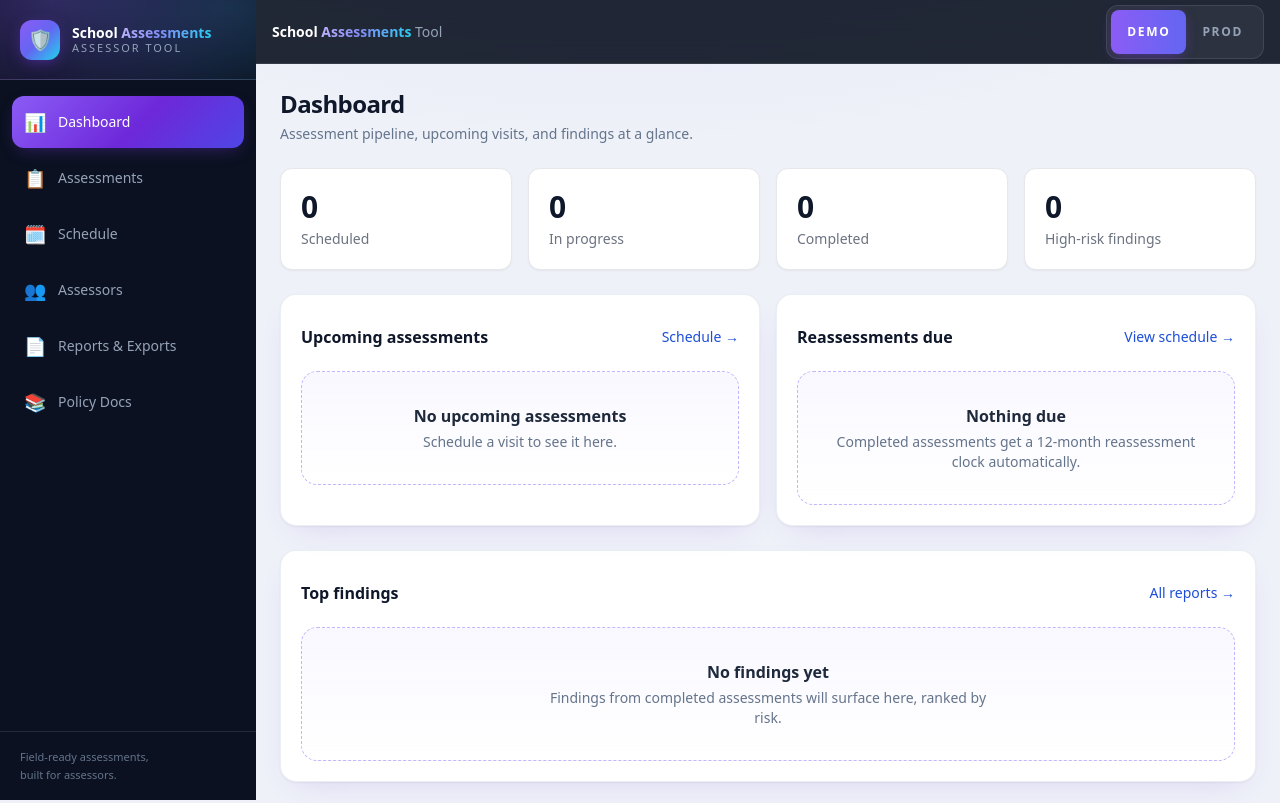
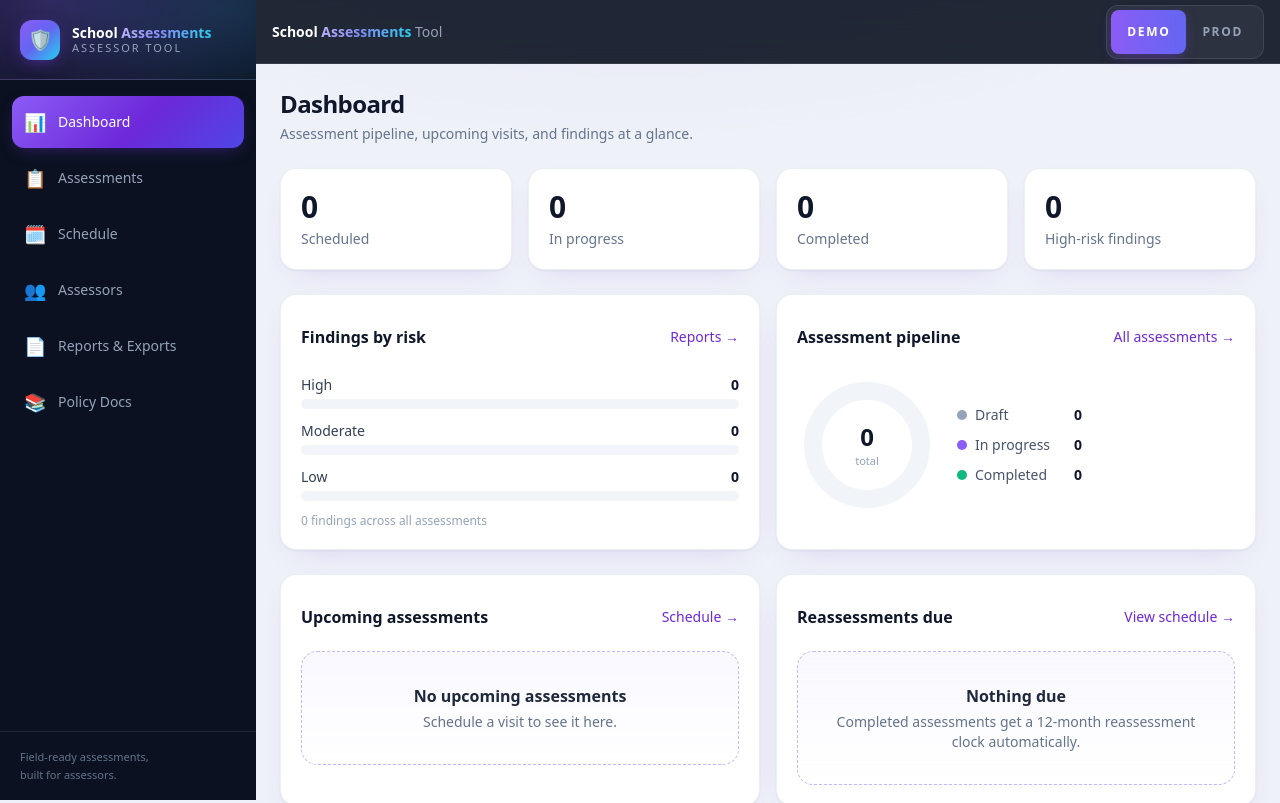
Before and after one commit to magoo853/school-assessments-tool, a Next.js app: page / in a window 1280 px wide. Shown: the top 803 px of the page. Built offline with nearby package versions, Linux system fonts and the light colour scheme.

Commit message:
Dashboard drill-downs, status filters, findings-by-risk and pipeline charts

```diff
--- a/app/assessments/page.tsx
+++ b/app/assessments/page.tsx
@@ -1,12 +1,13 @@
 "use client";
 
-import { useEffect, useState } from "react";
+import { Suspense, useEffect, useState } from "react";
 import Link from "next/link";
-import { useRouter } from "next/navigation";
+import { useRouter, useSearchParams } from "next/navigation";
 import {
   db,
   newAssessment,
   type Assessment,
+  type AssessmentStatus,
 } from "@/lib/store";
 import {
   TEMPLATES,
@@ -194,9 +195,31 @@ function NewAssessmentModal({ onClose }: { onClose: () => void }) {
 }
 
 export default function AssessmentsPage() {
+  return (
+    <Suspense>
+      <AssessmentsInner />
+    </Suspense>
+  );
+}
+
+const STATUS_FILTERS: { key: string; label: string }[] = [
+  { key: "all", label: "All" },
+  { key: "draft", label: "Draft" },
+  { key: "in_progress", label: "In progress" },
+  { key: "completed", label: "Completed" },
+];
+
+function AssessmentsInner() {
   const [mode] = useMode();
   const [showNew, setShowNew] = useState(false);
   const [, setTick] = useState(0);
+  const searchParams = useSearchParams();
+  const initialStatus = searchParams.get("status");
+  const [statusFilter, setStatusFilter] = useState<string>(
+    initialStatus && ["draft", "in_progress", "completed"].includes(initialStatus)
+      ? initialStatus
+      : "all"
+  );
 
   useEffect(() => {
     setTick((t) => t + 1);
@@ -204,6 +227,9 @@ export default function AssessmentsPage() {
 
   const assessments = db.assessments
     .list()
+    .filter((a: Assessment) =>
+      statusFilter === "all" ? true : a.status === (statusFilter as AssessmentStatus)
+    )
     .sort((a, b) => (b.createdAt > a.createdAt ? 1 : -1));
 
   return (
@@ -217,13 +243,34 @@ export default function AssessmentsPage() {
       />
       {mode === "prod" && <ProdNotice />}
 
+      {/* Status filter chips — also the drill-down target for dashboard stats */}
+      <div className="mb-4 flex flex-wrap gap-2">
+        {STATUS_FILTERS.map((f) => (
+          <button
+            key={f.key}
+            type="button"
+            onClick={() => setStatusFilter(f.key)}
+            aria-pressed={statusFilter === f.key}
+            className={`flex min-h-[44px] items-center rounded-full px-4 text-sm font-semibold transition-all ${
+              statusFilter === f.key
+                ? "bg-gradient-to-r from-violet-500 to-indigo-500 text-white shadow-[0_4px_14px_-4px_rgba(124,58,237,0.6)]"
+                : "border border-slate-200 bg-white text-slate-600 hover:border-violet-300 hover:text-violet-700"
+            }`}
+          >
+            {f.label}
+          </button>
+        ))}
+      </div>
+
       {assessments.length === 0 ? (
         <EmptyState
-          title={mode === "prod" ? "No assessments yet" : "No assessments yet"}
+          title={mode === "prod" ? "No assessments yet" : statusFilter === "all" ? "No assessments yet" : "Nothing here"}
           body={
             mode === "prod"
               ? "The live database is not connected, so no assessments are stored here."
-              : "Start your first walkthrough — pick a template, assign a lead assessor, and go."
+              : statusFilter === "all"
+                ? "Start your first walkthrough — pick a template, assign a lead assessor, and go."
+                : `No ${STATUS_FILTERS.find((f) => f.key === statusFilter)?.label.toLowerCase()} assessments.`
           }
           action={<Btn onClick={() => setShowNew(true)}>+ New assessment</Btn>}
         />
--- a/app/page.tsx
+++ b/app/page.tsx
@@ -11,6 +11,7 @@ import {
   type ReassessInfo,
 } from "@/lib/data";
 import { Card, PageHeader, Badge, RiskBadge, StatusPill, EmptyState } from "@/components/ui";
+import { FindingsRiskChart, AssessmentStatusDonut } from "@/components/DashboardCharts";
 import ProdNotice from "@/components/ProdNotice";
 
 const RISK_ORDER: Record<string, number> = { high: 0, moderate: 1, low: 2 };
@@ -27,6 +28,8 @@ interface Snapshot {
   topFindings: Finding[];
   assessorCount: number;
   cleryCount: number;
+  riskCounts: Record<string, number>;
+  statusCounts: Record<string, number>;
 }
 
 function loadSnapshot(): Snapshot {
@@ -56,6 +59,14 @@ function loadSnapshot(): Snapshot {
         (RISK_ORDER[a.risk] ?? 3) - (RISK_ORDER[b.risk] ?? 3),
     )
     .slice(0, 5);
+  const riskCounts: Record<string, number> = { high: 0, moderate: 0, low: 0 };
+  for (const f of db.findings.list()) {
+    if (f.risk in riskCounts) riskCounts[f.risk] += 1;
+  }
+  const statusCounts: Record<string, number> = { draft: 0, in_progress: 0, completed: 0 };
+  for (const a of db.assessments.list()) {
+    if (a.status in statusCounts) statusCounts[a.status] += 1;
+  }
   return {
     stats,
     upcoming,
@@ -63,6 +74,8 @@ function loadSnapshot(): Snapshot {
     topFindings,
     assessorCount: db.assessors.list().length,
     cleryCount: db.cleryReports.list().length,
+    riskCounts,
+    statusCounts,
   };
 }
 
@@ -78,10 +91,15 @@ function StatCard({
   return (
     <Link
       href={href}
-      className="block min-h-[44px] rounded-xl border border-gray-200 bg-white p-5 shadow-sm transition-shadow hover:shadow"
+      className="group block min-h-[44px] rounded-2xl border border-slate-200/70 bg-white p-5 shadow-[0_1px_2px_rgba(15,23,42,0.05),0_12px_32px_-16px_rgba(109,40,217,0.18)] transition-all hover:-translate-y-0.5 hover:border-violet-300 hover:shadow-[0_16px_40px_-16px_rgba(109,40,217,0.35)]"
     >
-      <p className="text-3xl font-bold">{value}</p>
-      <p className="mt-1 text-sm text-gray-500">{label}</p>
+      <p className="text-3xl font-bold tracking-tight text-slate-900 group-hover:text-violet-700">
+        {value}
+      </p>
+      <p className="mt-1 flex items-center gap-1 text-sm text-slate-500">
+        {label}
+        <span aria-hidden className="text-violet-400 opacity-0 transition-opacity group-hover:opacity-100">→</span>
+      </p>
     </Link>
   );
 }
@@ -114,16 +132,52 @@ export default function DashboardPage() {
 
       {isProd && <ProdNotice />}
 
-      {/* Stat cards */}
+      {/* Stat cards — every number drills down */}
       <div className="grid grid-cols-2 gap-4 lg:grid-cols-4">
         <StatCard label="Scheduled" value={s?.scheduled ?? 0} href="/schedule" />
-        <StatCard label="In progress" value={s?.inProgress ?? 0} href="/assessments" />
-        <StatCard label="Completed" value={s?.completed ?? 0} href="/reports" />
+        <StatCard
+          label="In progress"
+          value={s?.inProgress ?? 0}
+          href="/assessments?status=in_progress"
+        />
+        <StatCard
+          label="Completed"
+          value={s?.completed ?? 0}
+          href="/assessments?status=completed"
+        />
         <StatCard
           label="High-risk findings"
           value={s?.highRiskFindings ?? 0}
+          href="#top-findings"
+        />
+      </div>
+
+      {/* Charts */}
+      <div className="grid gap-4 lg:grid-cols-2">
+        <Card>
+          <div className="mb-4 flex items-center justify-between">
+            <h2 className="font-semibold text-slate-900">Findings by risk</h2>
+            <Link
               href="/reports"
-        />
+              className="flex min-h-[44px] items-center text-sm font-medium text-violet-700 hover:underline"
+            >
+              Reports →
+            </Link>
+          </div>
+          <FindingsRiskChart counts={snap?.riskCounts ?? {}} />
+        </Card>
+        <Card>
+          <div className="mb-4 flex items-center justify-between">
+            <h2 className="font-semibold text-slate-900">Assessment pipeline</h2>
+            <Link
+              href="/assessments"
+              className="flex min-h-[44px] items-center text-sm font-medium text-violet-700 hover:underline"
+            >
+              All assessments →
+            </Link>
+          </div>
+          <AssessmentStatusDonut counts={snap?.statusCounts ?? {}} />
+        </Card>
       </div>
 
       <div className="grid gap-4 lg:grid-cols-2">
@@ -133,7 +187,7 @@ export default function DashboardPage() {
             <h2 className="font-semibold">Upcoming assessments</h2>
             <Link
               href="/schedule"
-              className="flex min-h-[44px] items-center text-sm font-medium text-blue-700 hover:underline"
+              className="flex min-h-[44px] items-center text-sm font-medium text-violet-700 hover:underline"
             >
               Schedule →
             </Link>
@@ -149,21 +203,31 @@ export default function DashboardPage() {
             />
           ) : (
             <ul className="divide-y divide-gray-100">
-              {snap.upcoming.map(({ schedule, assessorName }) => (
-                <li key={schedule.id} className="flex items-center justify-between gap-3 py-3">
+              {snap.upcoming.map(({ schedule, assessorName }) => {
+                const href = schedule.assessmentId
+                  ? `/assessments/${schedule.assessmentId}`
+                  : "/schedule";
+                return (
+                  <li key={schedule.id}>
+                    <Link
+                      href={href}
+                      className="flex min-h-[44px] items-center justify-between gap-3 rounded-lg py-3 transition-colors hover:bg-violet-50/50"
+                    >
                       <div className="min-w-0">
-                    <p className="truncate text-sm font-medium">
+                        <p className="truncate text-sm font-medium text-slate-900">
                           {schedule.clientName}
                         </p>
-                    <p className="text-xs text-gray-500">
+                        <p className="text-xs text-slate-500">
                           {schedule.date}
                           {schedule.campus ? ` · ${schedule.campus}` : ""}
                           {assessorName ? ` · ${assessorName}` : ""}
                         </p>
                       </div>
                       <StatusPill status={schedule.status} />
+                    </Link>
                   </li>
-              ))}
+                );
+              })}
             </ul>
           )}
         </Card>
@@ -174,7 +238,7 @@ export default function DashboardPage() {
             <h2 className="font-semibold">Reassessments due</h2>
             <Link
               href="/schedule"
-              className="flex min-h-[44px] items-center text-sm font-medium text-blue-700 hover:underline"
+              className="flex min-h-[44px] items-center text-sm font-medium text-violet-700 hover:underline"
             >
               View schedule →
             </Link>
@@ -191,10 +255,14 @@ export default function DashboardPage() {
           ) : (
             <ul className="divide-y divide-gray-100">
               {snap.reassess.map((r) => (
-                <li key={r.clientName} className="flex items-center justify-between gap-3 py-3">
+                <li key={r.clientName}>
+                  <Link
+                    href="/schedule"
+                    className="flex min-h-[44px] items-center justify-between gap-3 rounded-lg py-3 transition-colors hover:bg-violet-50/50"
+                  >
                     <div className="min-w-0">
-                    <p className="truncate text-sm font-medium">{r.clientName}</p>
-                    <p className="text-xs text-gray-500">
+                      <p className="truncate text-sm font-medium text-slate-900">{r.clientName}</p>
+                      <p className="text-xs text-slate-500">
                         Last assessed {r.lastDate ?? "—"} · due {r.dueDate ?? "—"}
                       </p>
                     </div>
@@ -203,6 +271,7 @@ export default function DashboardPage() {
                     ) : (
                       <Badge tone="yellow">Due soon</Badge>
                     )}
+                  </Link>
                 </li>
               ))}
             </ul>
@@ -212,11 +281,11 @@ export default function DashboardPage() {
 
       {/* Top findings */}
       <Card>
-        <div className="mb-3 flex items-center justify-between">
-          <h2 className="font-semibold">Top findings</h2>
+        <div id="top-findings" className="mb-3 flex scroll-mt-24 items-center justify-between">
+          <h2 className="font-semibold text-slate-900">Top findings</h2>
           <Link
             href="/reports"
-            className="flex min-h-[44px] items-center text-sm font-medium text-blue-700 hover:underline"
+            className="flex min-h-[44px] items-center text-sm font-medium text-violet-700 hover:underline"
           >
             All reports →
           </Link>
@@ -235,16 +304,21 @@ export default function DashboardPage() {
             {snap.topFindings.map((f) => {
               const assessment = db.assessments.get(f.assessmentId);
               return (
-                <li key={f.id} className="flex items-start justify-between gap-3 py-3">
+                <li key={f.id}>
+                  <Link
+                    href={`/assessments/${f.assessmentId}`}
+                    className="flex min-h-[44px] items-start justify-between gap-3 rounded-lg py-3 transition-colors hover:bg-violet-50/50"
+                  >
                     <div className="min-w-0">
-                    <p className="text-sm font-medium">{f.gapText}</p>
+                      <p className="text-sm font-medium text-slate-900">{f.gapText}</p>
                       {assessment && (
-                      <p className="mt-0.5 text-xs text-gray-500">
+                        <p className="mt-0.5 text-xs text-slate-500">
                           {assessment.clientName}
                         </p>
                       )}
                     </div>
                     <RiskBadge risk={f.risk} />
+                  </Link>
                 </li>
               );
             })}
--- /dev/null
+++ b/components/DashboardCharts.tsx
@@ -0,0 +1,113 @@
+/**
+ * Dashboard charts — pure SVG, no dependencies, print-friendly.
+ * Theme-matched: violet/indigo accents, semantic risk colors.
+ */
+"use client";
+
+const RISK_META = [
+  { key: "high", label: "High", color: "#f43f5e" },
+  { key: "moderate", label: "Moderate", color: "#f59e0b" },
+  { key: "low", label: "Low", color: "#10b981" },
+] as const;
+
+export function FindingsRiskChart({
+  counts,
+}: {
+  counts: Record<string, number>;
+}) {
+  const max = Math.max(1, ...RISK_META.map((r) => counts[r.key] ?? 0));
+  const total = RISK_META.reduce((n, r) => n + (counts[r.key] ?? 0), 0);
+  return (
+    <div>
+      <div className="space-y-3">
+        {RISK_META.map((r) => {
+          const v = counts[r.key] ?? 0;
+          const pct = Math.round((v / max) * 100);
+          return (
+            <div key={r.key}>
+              <div className="mb-1 flex items-center justify-between text-sm">
+                <span className="font-medium text-slate-700">{r.label}</span>
+                <span className="font-bold text-slate-900">{v}</span>
+              </div>
+              <div className="h-2.5 overflow-hidden rounded-full bg-slate-100">
+                <div
+                  className="h-full rounded-full transition-all"
+                  style={{ width: `${pct}%`, background: r.color }}
+                />
+              </div>
+            </div>
+          );
+        })}
+      </div>
+      <p className="mt-3 text-xs text-slate-400">
+        {total} finding{total === 1 ? "" : "s"} across all assessments
+      </p>
+    </div>
+  );
+}
+
+const STATUS_META = [
+  { key: "draft", label: "Draft", color: "#94a3b8" },
+  { key: "in_progress", label: "In progress", color: "#8b5cf6" },
+  { key: "completed", label: "Completed", color: "#10b981" },
+] as const;
+
+export function AssessmentStatusDonut({
+  counts,
+}: {
+  counts: Record<string, number>;
+}) {
+  const total = STATUS_META.reduce((n, s) => n + (counts[s.key] ?? 0), 0);
+  const R = 54;
+  const C = 2 * Math.PI * R;
+  let offset = 0;
+  const segs = STATUS_META.map((s) => {
+    const v = counts[s.key] ?? 0;
+    const frac = total > 0 ? v / total : 0;
+    const seg = { ...s, value: v, dash: frac * C, offset };
+    offset += frac * C;
+    return seg;
+  });
+  return (
+    <div className="flex items-center gap-5">
+      <div className="relative shrink-0">
+        <svg width="140" height="140" viewBox="0 0 140 140" role="img" aria-label="Assessments by status">
+          <circle cx="70" cy="70" r={R} fill="none" stroke="#f1f5f9" strokeWidth="18" />
+          {segs.map((s) =>
+            s.dash > 0 ? (
+              <circle
+                key={s.key}
+                cx="70"
+                cy="70"
+                r={R}
+                fill="none"
+                stroke={s.color}
+                strokeWidth="18"
+                strokeDasharray={`${s.dash} ${C - s.dash}`}
+                strokeDashoffset={-s.offset}
+                strokeLinecap="butt"
+                transform="rotate(-90 70 70)"
+              />
+            ) : null
+          )}
+        </svg>
+        <div className="absolute inset-0 flex flex-col items-center justify-center">
+          <span className="text-2xl font-bold text-slate-900">{total}</span>
+          <span className="text-[11px] text-slate-400">total</span>
+        </div>
+      </div>
+      <div className="space-y-2.5">
+        {segs.map((s) => (
+          <div key={s.key} className="flex items-center gap-2 text-sm">
+            <span
+              className="h-2.5 w-2.5 rounded-full"
+              style={{ background: s.color }}
+            />
+            <span className="text-slate-600">{s.label}</span>
+            <span className="ml-auto pl-4 font-bold text-slate-900">{s.value}</span>
+          </div>
+        ))}
+      </div>
+    </div>
+  );
+}
```
Lines whose indentation alone changed are shown as unchanged.
